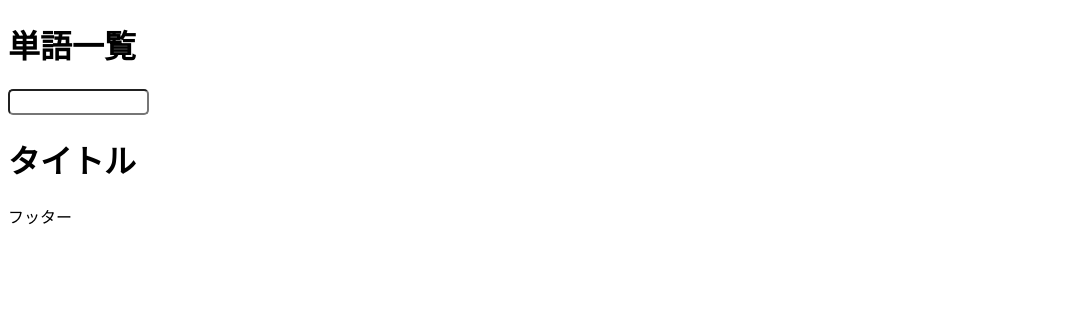
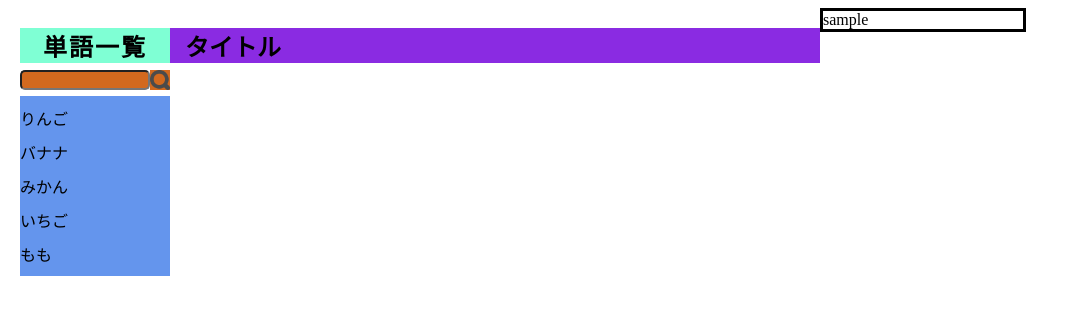
Before and after one commit to ymmyo5/my-dictionary, a plain HTML site: page test.html in a window 1280 px wide. Shown: the whole page, without its empty margins (0-1081 px from the left). Drawn offline with Linux system fonts and the light colour scheme.

Commit message:
途中経過

```diff
--- a/style.css
+++ b/style.css
@@ -1,9 +1,67 @@
 body {
     font-family: "游ゴシック Medium", "Yu Gothic Medium";
+    margin-left: 20px;
+    margin-right: 20px;
 }
 
-.window {
+#wordlist {
+    background-color: aquamarine;
+    margin-bottom: 1px;
+    position: relative; /* 基準位置 */
+    letter-spacing: 2px;
+    text-align: center;
+    float: left;
+    width: 150px;
+}
+
+h2 {
+    float: left;
+}
+
+#title {
+    background-color: blueviolet;
+    padding: 0px 15px 0px 15px;
+    width: 50%;
+}
+
+main {
+    border: solid 3px;
+    width: 200px;
+    float: left;
+}
+
+.textbox {
+    border-radius: 5px; /* 枠の角を丸く */
+}
+
+form, input {
+    background-color:chocolate;
+    clear: both; /* 回り込み禁止 */
     height: 1.5em;
-    width: 10em;
-    border-radius: 5px;
+    position: absolute;
+    top: 35px
 }
+
+input[name="searchbox"] {
+    width: 130px;
+}
+
+input[name="searchmark"] {
+    width: auto;
+    left: 130px;
+}
+
+ul {
+    background-color: cornflowerblue;
+    list-style: none;
+    padding-left: 0;
+    padding-bottom: 10px;
+    clear: both;
+    position: absolute;
+    top: 80px
+}
+
+li {
+    padding-top: 10px;
+    width: 150px;
+}
--- a/test.html
+++ b/test.html
@@ -8,12 +8,16 @@
     </head>
     <body>
         <header>
-            <h1>単語一覧</h1>
+            <h2 id="wordlist">単語一覧</h1>
+            <h2 id="title">タイトル</h1>
         </header>
 
-        <!-- 検索窓 -->
+        <main>sample</main>
+
+        <!-- 検索欄 -->
         <form action="#" id="form">
-            <input type="text" name="content" list="search" class="window">
+            <input type="search" name="searchbox" list="search" class="textbox">
+            <input type="image" name="searchmark" src="検索アイコン.png">
             <datalist id="search">
                 <option value=""></option>
                 <option value="りんご"></option>
@@ -22,11 +26,12 @@
             </datalist>
         </form>
 
-        <!-- 検索結果を出力 -->
-        <p id="output"></p>
-
-        <h1>タイトル</h1>
-
-        <footer>フッター</footer>
+        <ul>
+            <li>りんご</li>
+            <li>バナナ</li>
+            <li>みかん</li>
+            <li>いちご</li>
+            <li>もも</li>
+        </ul>
     </body>
 </html>
```
Also changed, not shown: 検索アイコン.png (added).
